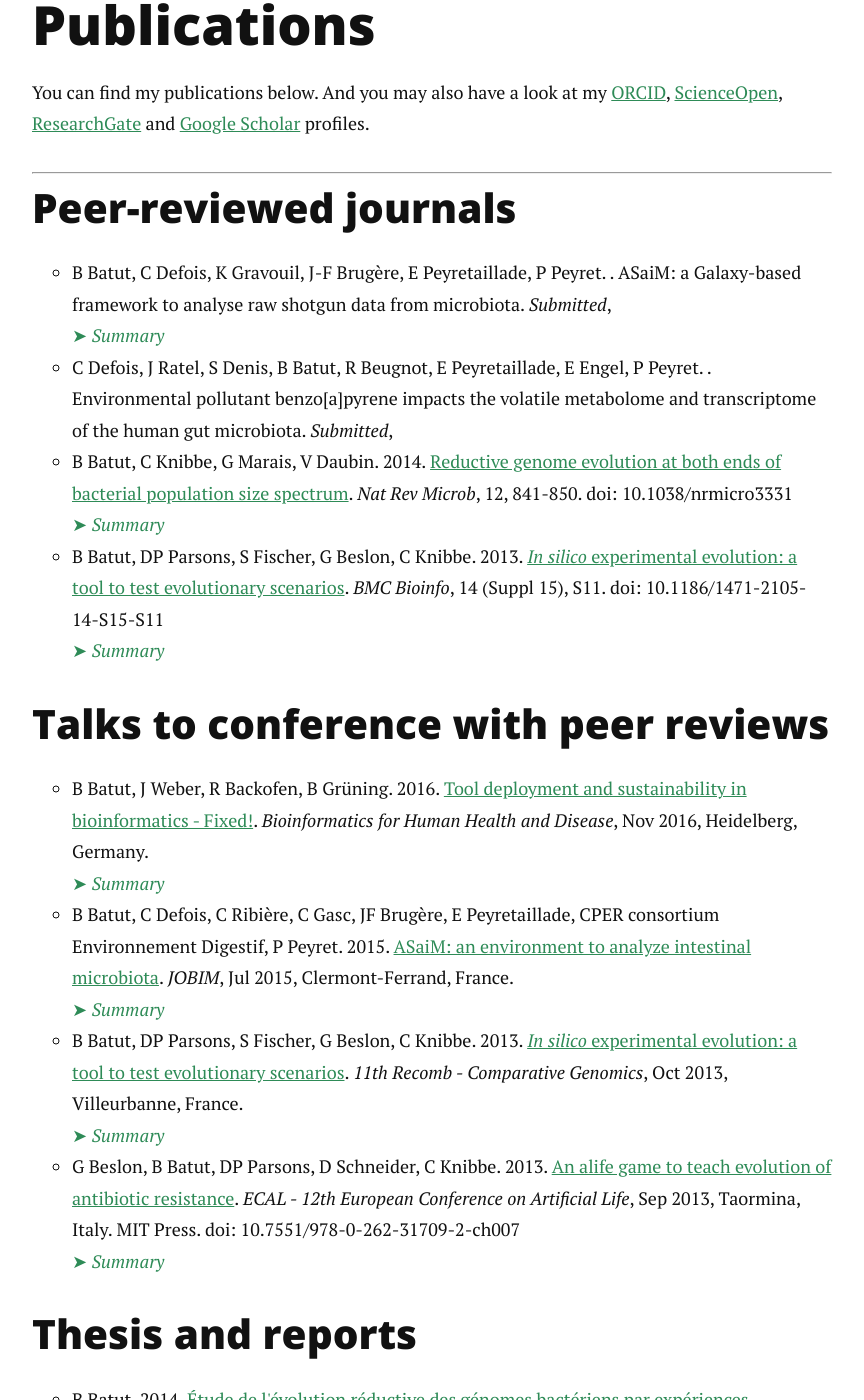
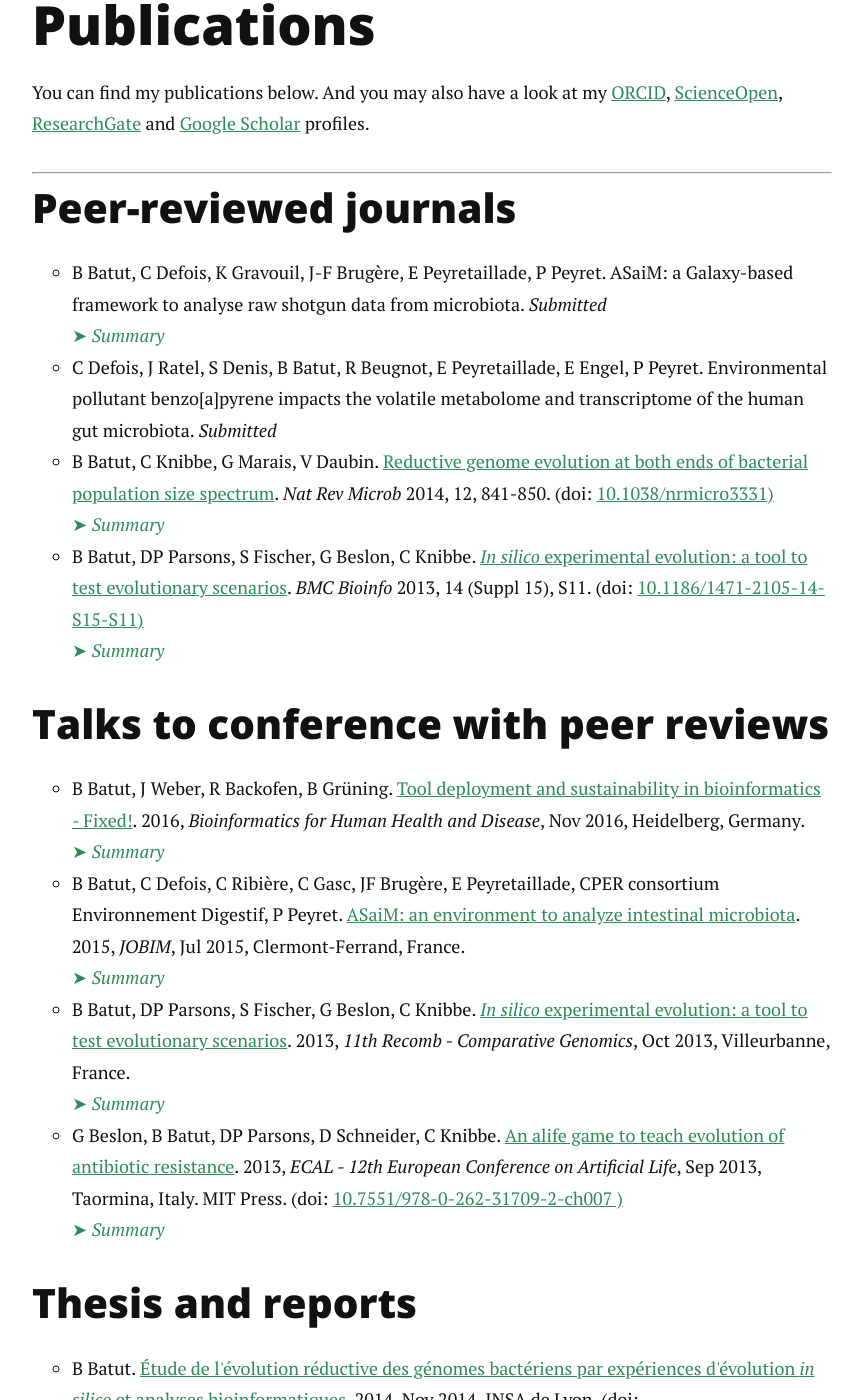
Before and after one commit to bebatut-research/bebatut-research.github.io, a Jekyll site: the page built from publications.md, in a window 1280 px wide and 1400 px high, scrolled down 282 px. Shown: the whole window, without its empty margins (208-1072 px from the left). Built offline with Jekyll 4.4.1, drawn with Linux system fonts in a browser that asks for light colours; nearby versions of some CDN libraries; Markdown is read by kramdown in place of the engine named in the settings; some of the changed text lies outside the part shown.

Commit message:
Change the publication rendering

```diff
--- a/publications.md
+++ b/publications.md
@@ -18,7 +18,7 @@ and [Google Scholar](https://scholar.google.fr/citations?user=q5GpTJYAAAAJ&hl=fr
       {% for publi in data.publications %}
         <li class="publi">
           <div class="publi-description">
-            {{ publi.authors}}. {{ publi.year}}.
+            {{ publi.authors}}.
 
             {% if publi.link %}
               <a href="{{ publi.link }}">{{ publi.title }}</a>.
@@ -26,18 +26,13 @@ and [Google Scholar](https://scholar.google.fr/citations?user=q5GpTJYAAAAJ&hl=fr
               {{ publi.title }}.
             {% endif %}
 
-            {% if publi.journal %} <em>{{ publi.journal }}</em>,{% endif %}
-
+            {% if publi.journal %} <em>{{ publi.journal }}</em>{% endif %}
+            {% if publi.year %} {{ publi.year}}, {% endif %}
             {% if publi.conf %} <em>{{ publi.conf }}</em>,{% endif %}
-
             {% if publi.when %} {{ publi.when }},{% endif %}
-
             {% if publi.at %} {{ publi.at }}.{% endif %}
-
             {% if publi.ref %}{{ publi.ref }}.{% endif %}
-
-            {% if publi.doi %} doi: {{ publi.doi }}{% endif %}
-
+            {% if publi.doi %} (doi: <a href="http://dx.doi.org/{{ publi.doi }}">{{ publi.doi }})</a>{% endif %}
             {% if publi.type %}({{ publi.type }}){% endif %}
           </div>
 
```
